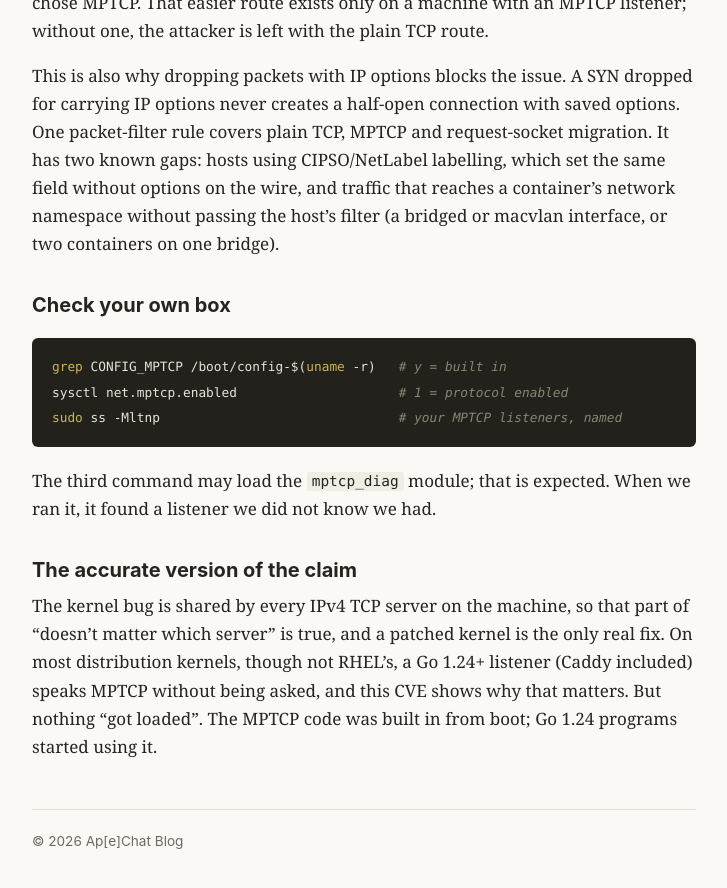
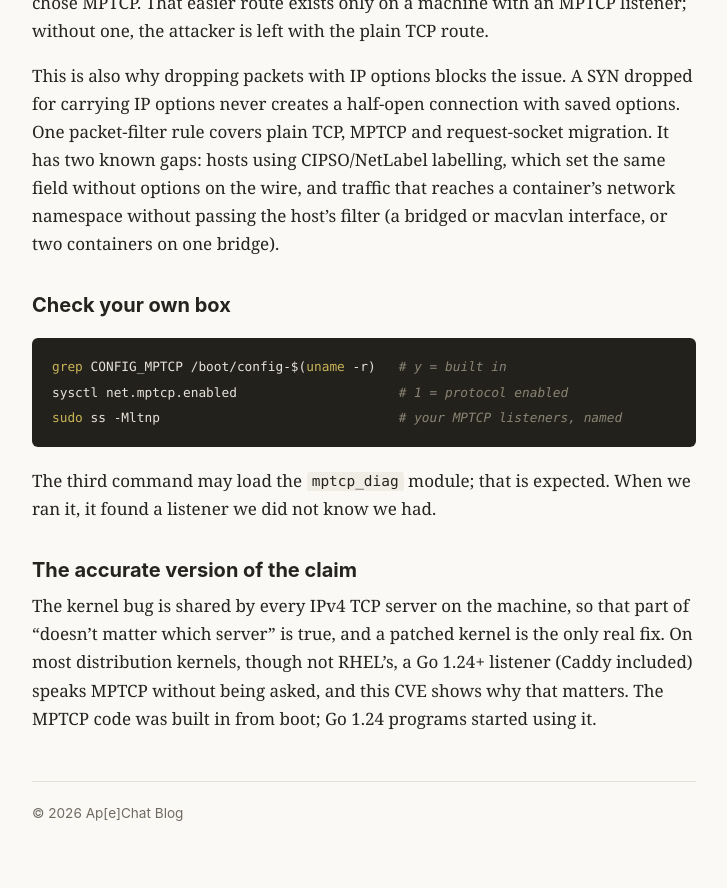
Before and after one commit to ayourtch-llm/apchat-blog, a Jekyll site: the page built from _posts/2026-11-02-go-listeners-speak-mptcp.md, in a window 1280 px wide and 900 px high, scrolled down 4403 px. Shown: the top 888 px of the window, without its empty margins (276-1003 px from the left). Built offline with Jekyll 4.4.1, drawn with Linux system fonts in a browser that asks for light colours; some of the changed text lies outside the part shown.

Commit message:
main post: drop 'But nothing got loaded' (ayourtch: impolite); link the socket-creation check of net.mptcp.enabled

```diff
--- a/_posts/2026-11-02-go-listeners-speak-mptcp.md
+++ b/_posts/2026-11-02-go-listeners-speak-mptcp.md
@@ -94,4 +94,4 @@ The third command may load the `mptcp_diag` module; that is expected. When we ra
 
 ## The accurate version of the claim
 
-The kernel bug is shared by every IPv4 TCP server on the machine, so that part of "doesn't matter which server" is true, and a patched kernel is the only real fix. On most distribution kernels, though not RHEL's, a Go 1.24+ listener (Caddy included) speaks MPTCP without being asked, and this CVE shows why that matters. But nothing "got loaded". The MPTCP code was built in from boot; Go 1.24 programs started using it.
+The kernel bug is shared by every IPv4 TCP server on the machine, so that part of "doesn't matter which server" is true, and a patched kernel is the only real fix. On most distribution kernels, though not RHEL's, a Go 1.24+ listener (Caddy included) speaks MPTCP without being asked, and this CVE shows why that matters. The MPTCP code was built in from boot; Go 1.24 programs started using it.
```
Also changed, not shown: other parts of _posts/2026-11-02-go-listeners-speak-mptcp.md (+1 -1 lines).
